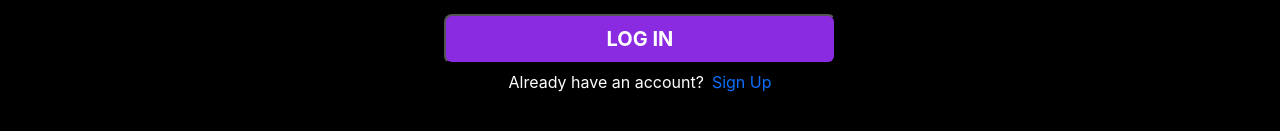
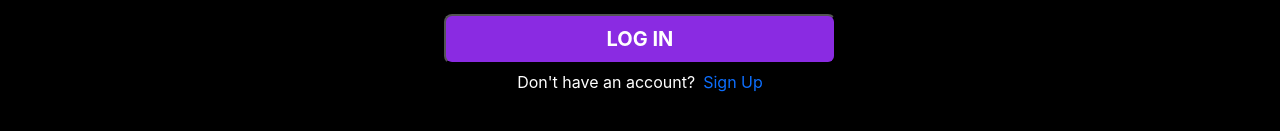
Before and after one commit to iamprincerajv/textchat, a React (Create React App) app: page /login in a window 1280 px wide. Shown: the part 355-486 px from the top of the page. Built offline with nearby package versions, Linux system fonts and the light colour scheme.

Commit message:
corrected login bottom statement

```diff
--- a/src/components/Login.js
+++ b/src/components/Login.js
@@ -83,7 +83,7 @@ const Login = () => {
           </div>
           <center>
             <div className="formLast d-flex justify-content-center col-xl-4 col-lg-5 col-md-6 col-sm-8 col-10">
-              <p className='me-2'>Already have an account? </p> <Link to='/signup'>Sign Up</Link>
+              <p className='me-2'>Don't have an account? </p> <Link to='/signup'>Sign Up</Link>
             </div>
           </center>
         </div>
```
